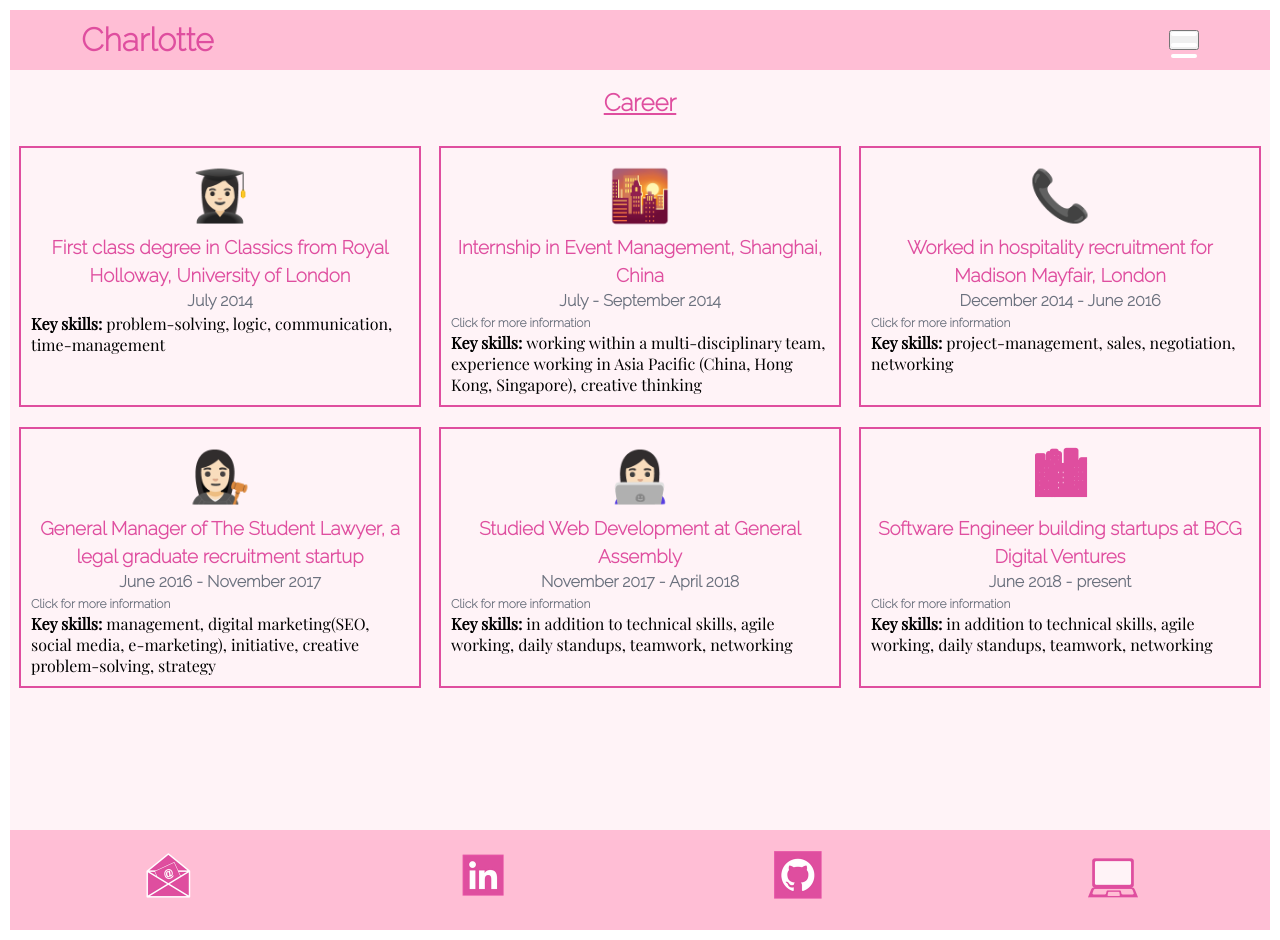
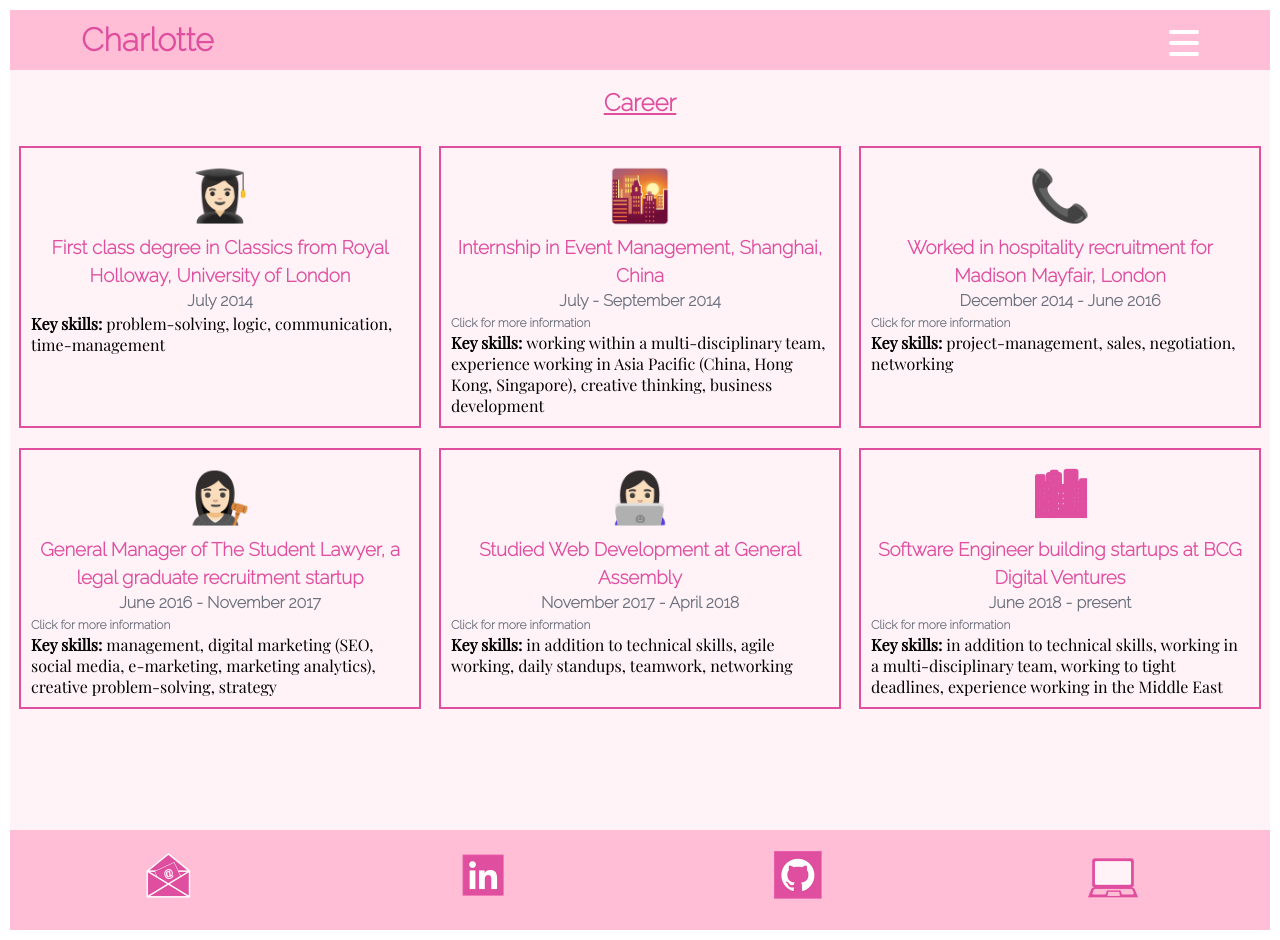
Before and after one commit to CharlotteMD/charlotteqazi, a React (Create React App) app: page /career in a window 1280 px wide. Built offline with nearby package versions, Linux system fonts and the light colour scheme.

Commit message:
fixes to header burger button

```diff
--- a/src/components/career.js
+++ b/src/components/career.js
@@ -18,7 +18,7 @@
       date: "July - September 2014",
       info: "http://www.rivieraevents.com",
       skills:
-        "working within a multi-disciplinary team, experience working in Asia Pacific (China, Hong Kong, Singapore), creative thinking"
+        "working within a multi-disciplinary team, experience working in Asia Pacific (China, Hong Kong, Singapore), creative thinking, business development"
     },
     {
       emoji: "📞",
@@ -34,7 +34,7 @@
       date: "June 2016 - November 2017",
       info: "https://thestudentlawyer.com/",
       skills:
-        "management, digital marketing(SEO, social media, e-marketing), initiative, creative problem-solving, strategy"
+        "management, digital marketing (SEO, social media, e-marketing, marketing analytics), creative problem-solving, strategy"
     },
     {
       emoji: "👩🏻‍💻",
@@ -50,7 +50,7 @@
       date: "June 2018 - present",
       info: "https://bcgdv.com/",
       skills:
-        "in addition to technical skills, agile working, daily standups, teamwork, networking"
+        "in addition to technical skills, working in a multi-disciplinary team, working to tight deadlines, experience working in the Middle East"
     }
   ];
 
--- a/src/css/header.css
+++ b/src/css/header.css
@@ -4,6 +4,13 @@
 }
 
 /* burger nav animation */
+
+.navbar button {
+  background: transparent;
+  border: none;
+  outline: none;
+}
+
 .burger-nav {
   width: 30px;
   height: 20px;
```
